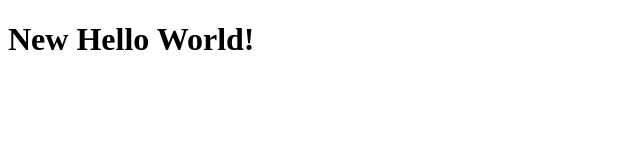
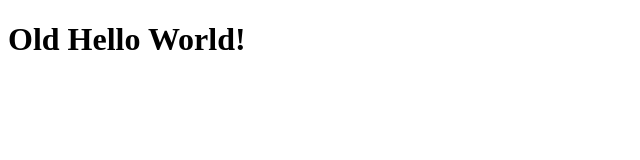
Before and after one commit to regina-etuknwa/practice, a plain HTML site: page index.html in a window 1280 px wide. Shown: the whole page, without its empty margins (0-640 px from the left). Drawn offline with Linux system fonts and the light colour scheme.

Commit message:
pull changes

```diff
--- a/index.html
+++ b/index.html
@@ -7,6 +7,6 @@
     <title>Document</title>
 </head>
 <body>
-    <h1>New Hello World!</h1>
+    <h1>Old Hello World!</h1>
 </body>
 </html>
```
